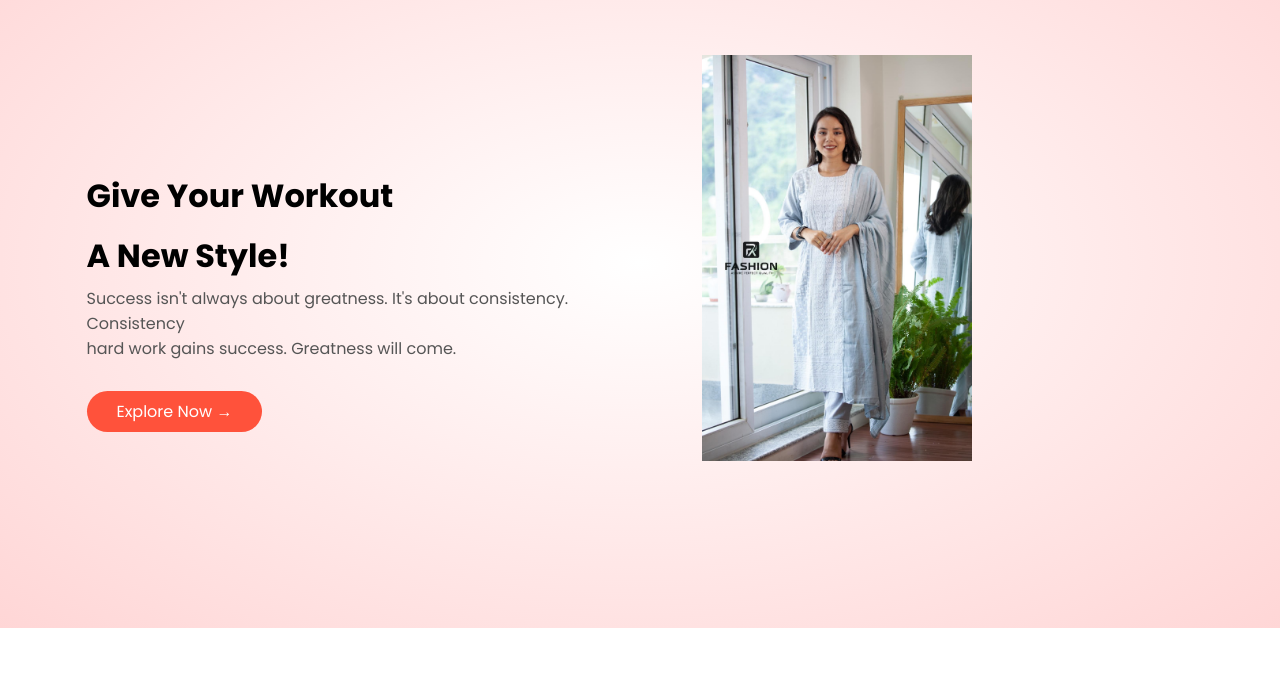
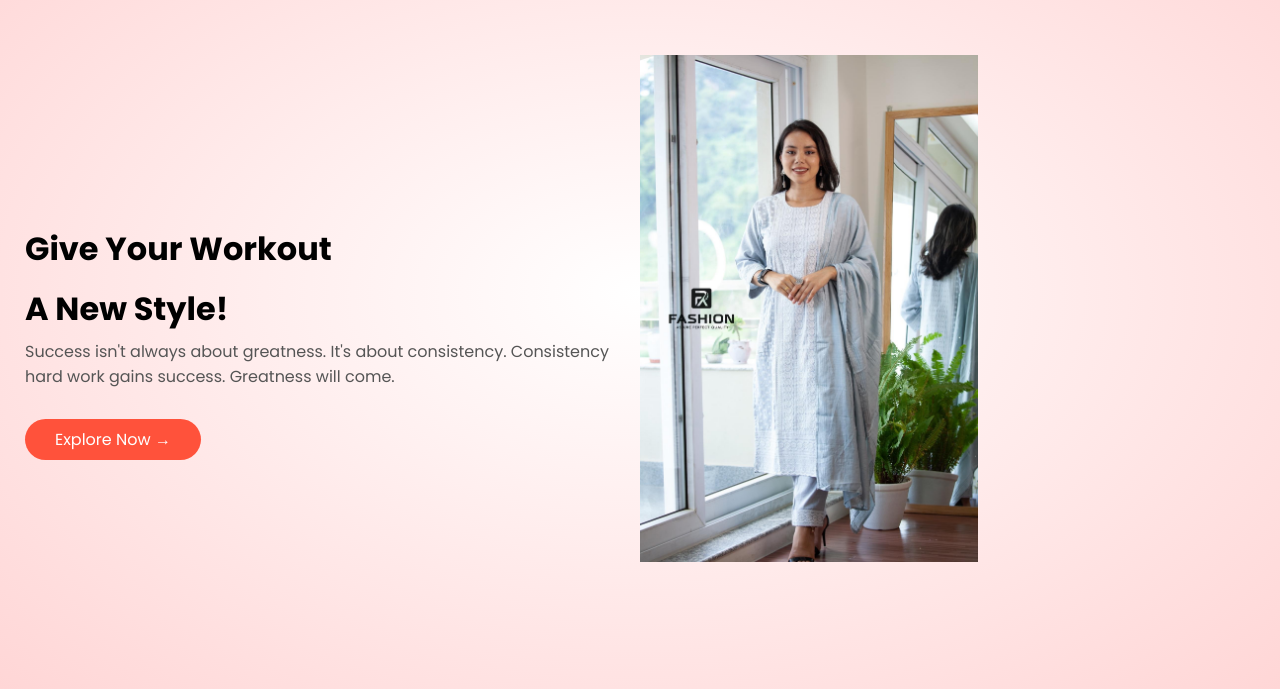
Before and after one commit to R7FASHION/r7npwebsite, a plain HTML site: page index.html in a window 1280 px wide. Shown: the part 102-800 px from the top of the page. Drawn offline with nearby package versions, Linux system fonts and the light colour scheme; files whose address does not match are found by name.

Commit message:
Add files via upload

```diff
--- a/styler7.css
+++ b/styler7.css
@@ -59,9 +59,9 @@ p{
 
 }
 .col-2{
-	flex-basis:40%;
+	flex-basis:50%;
 	min-width:60px;
-	margin-bottom: 40px;
+	margin-bottom: 0px;
 }
 .col-2 img{
 	max-width: 55%;
@@ -76,7 +76,7 @@ p{
 .col-2 h1{
 	font size: 50px;
 	line-height: 60px;
-	margin: 25px 0;
+	margin: 5px 0;
 	margin-bottom: 0px;
 }
 
```
